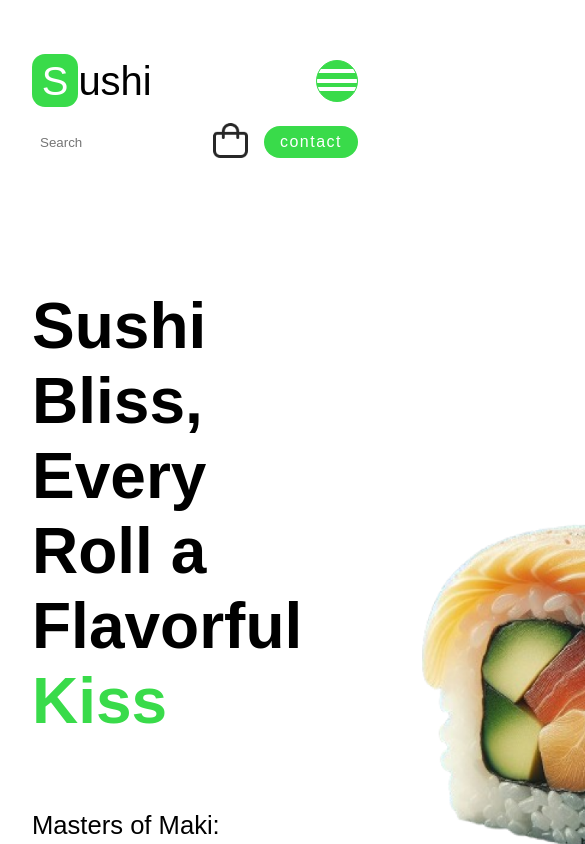
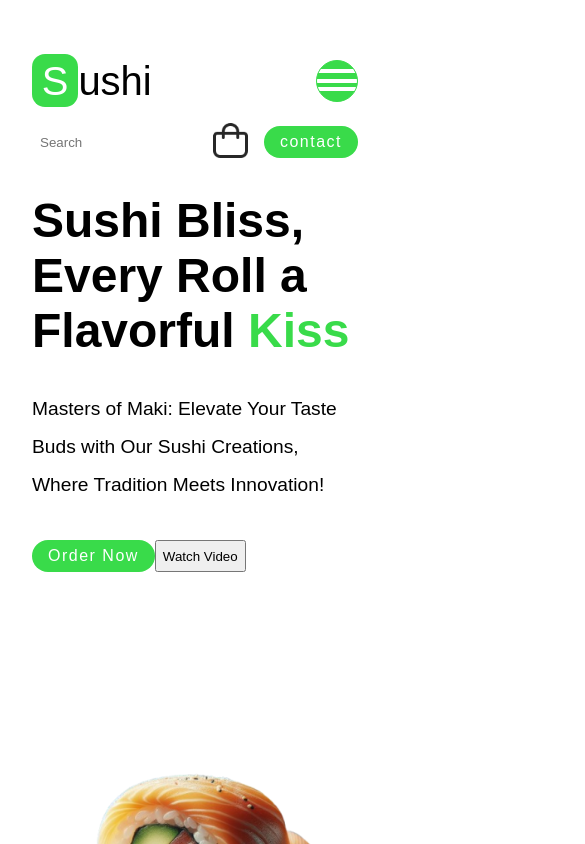
Before and after one commit to Navi003/sushi, a Next.js app: page / in a window 390 px wide. Shown: the top 844 px of the page, 585 px wide, since content can reach past the window. Built offline with nearby package versions, Linux system fonts and the light colour scheme.

Commit message:
added Reponsiveness in hero

```diff
--- a/components/main/Hero.module.css
+++ b/components/main/Hero.module.css
@@ -21,13 +21,17 @@
   font-size: 1.6rem;
   line-height: 44px;
 }
-.textBox {
+/* .textBox {
   place-self: center;
-}
+} */
 .imageBox {
   display: flex;
   position: relative;
   align-items: center;
+}
+.imageBox > figure > img {
+  width: 100%;
+  object-fit: cover;
 }
 .raitingHero {
   display: flex;
@@ -37,3 +41,41 @@
   gap: 2rem;
   transform: translate(-50%, -50%);
 }
+
+@media only screen and (max-width: 1150px) {
+  .hero {
+    display: flex;
+    flex-direction: column;
+    justify-content: center;
+    margin-top: 6rem;
+  }
+  .imageBox {
+    display: flex;
+    position: relative;
+    align-items: center;
+    width: 100%;
+    justify-content: center;
+  }
+}
+
+@media only screen and (max-width: 650px) {
+  .heroTitle {
+    font-size: 3rem;
+    font-weight: 600;
+    line-height: 55px;
+    margin-bottom: 2rem;
+  }
+
+  .heroText {
+    font-size: 1.2rem;
+    line-height: 38px;
+  }
+
+  .hero {
+    margin-top: 2rem;
+  }
+  .imageBox > figure > img {
+    width: 100%;
+    object-fit: contain;
+  }
+}
```
